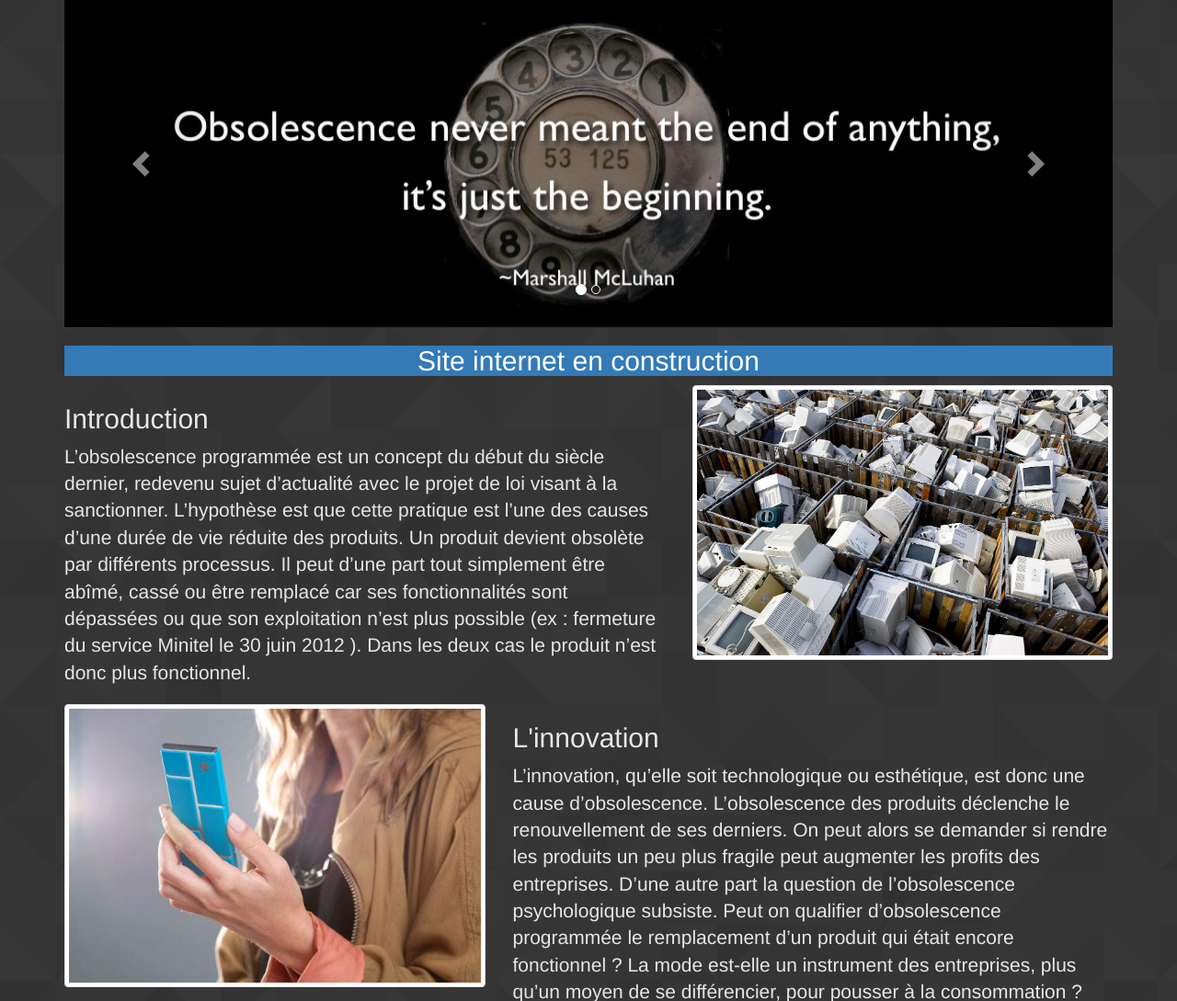
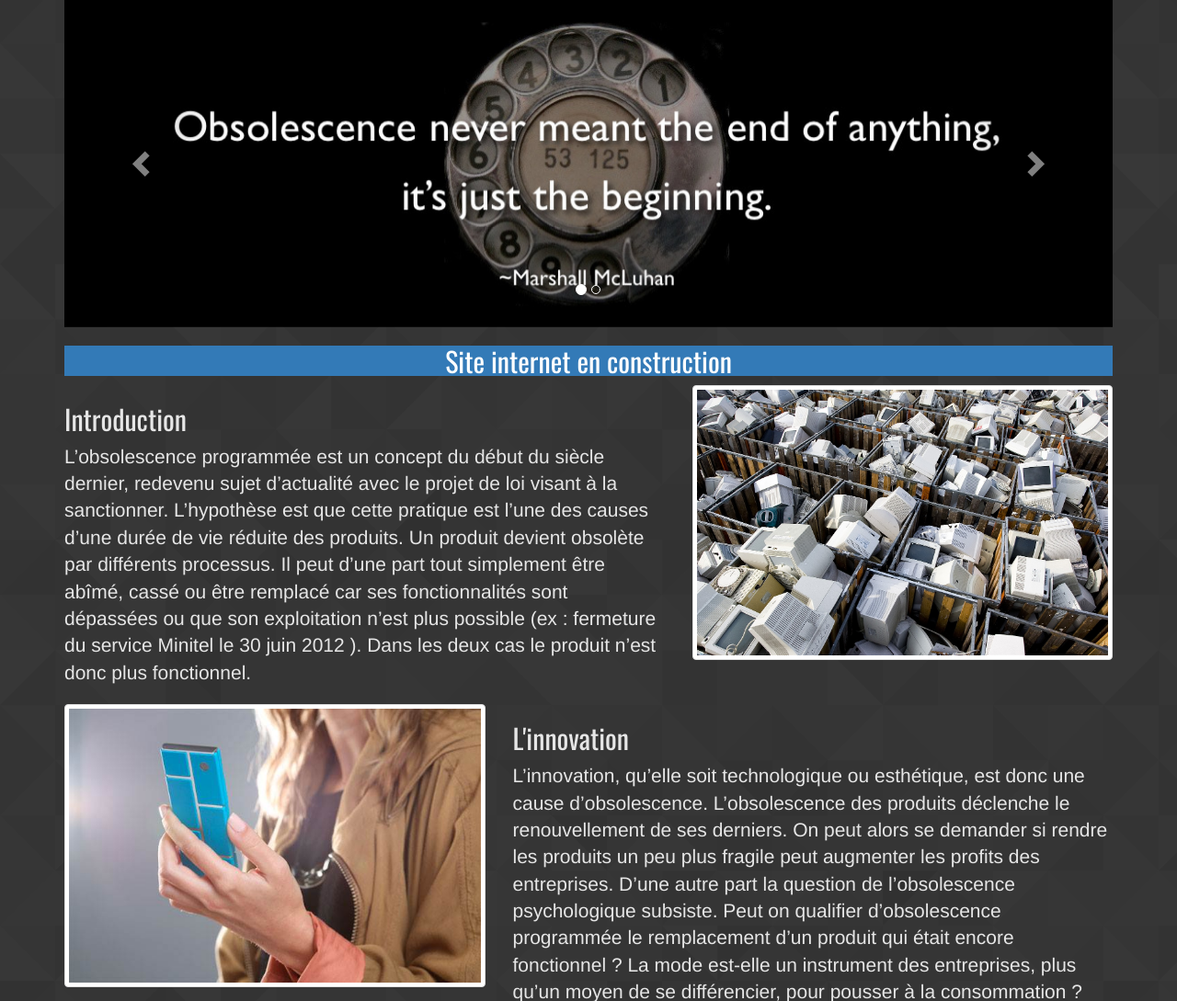
Before and after one commit to Entilore/Mono, a PHP site: page /index.php in a window 1280 px wide. Shown: the part 73-1162 px from the top of the page at 92% size. Run offline with PHP 8.4, Linux system fonts and the light colour scheme; some libraries are stand-ins or nearby versions.

Commit message:
Add custom style & change title's font

```diff
--- a/Website/header_navbar.php
+++ b/Website/header_navbar.php
@@ -14,6 +14,8 @@
     <link href="css/bootstrap.css" rel="stylesheet">
     <!-- Custom CSS -->
     <link href="style.css" rel="stylesheet">
+    <!-- Google OSWALD font -->
+    <link href='http://fonts.googleapis.com/css?family=Oswald' rel='stylesheet' type='text/css'>
 
     <!-- HTML5 shim and Respond.js for IE8 support of HTML5 elements and media queries -->
     <!--[if lt IE 9]>
--- /dev/null
+++ b/Website/style.css
@@ -0,0 +1,3 @@
+h1,h2 {
+  font-family: 'Oswald', sans-serif;
+}
```
